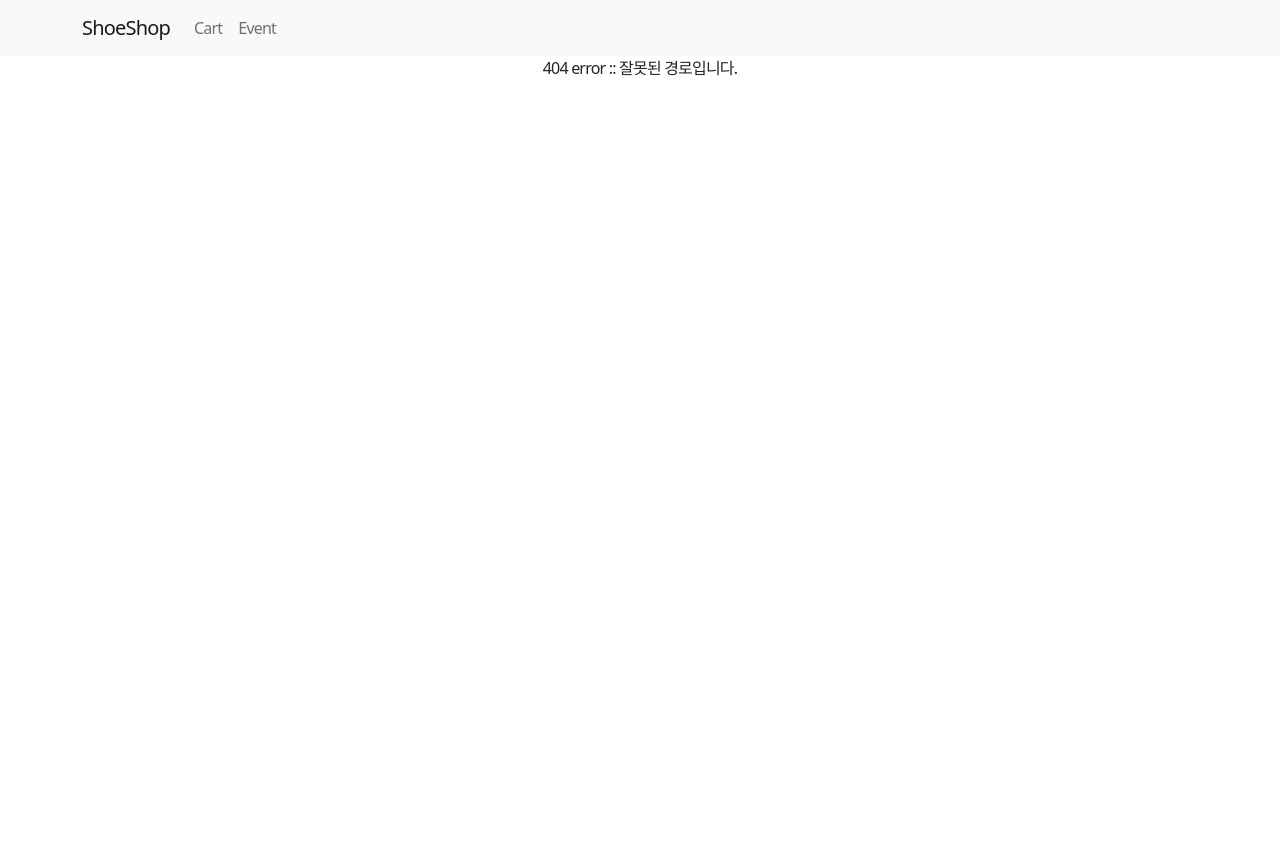
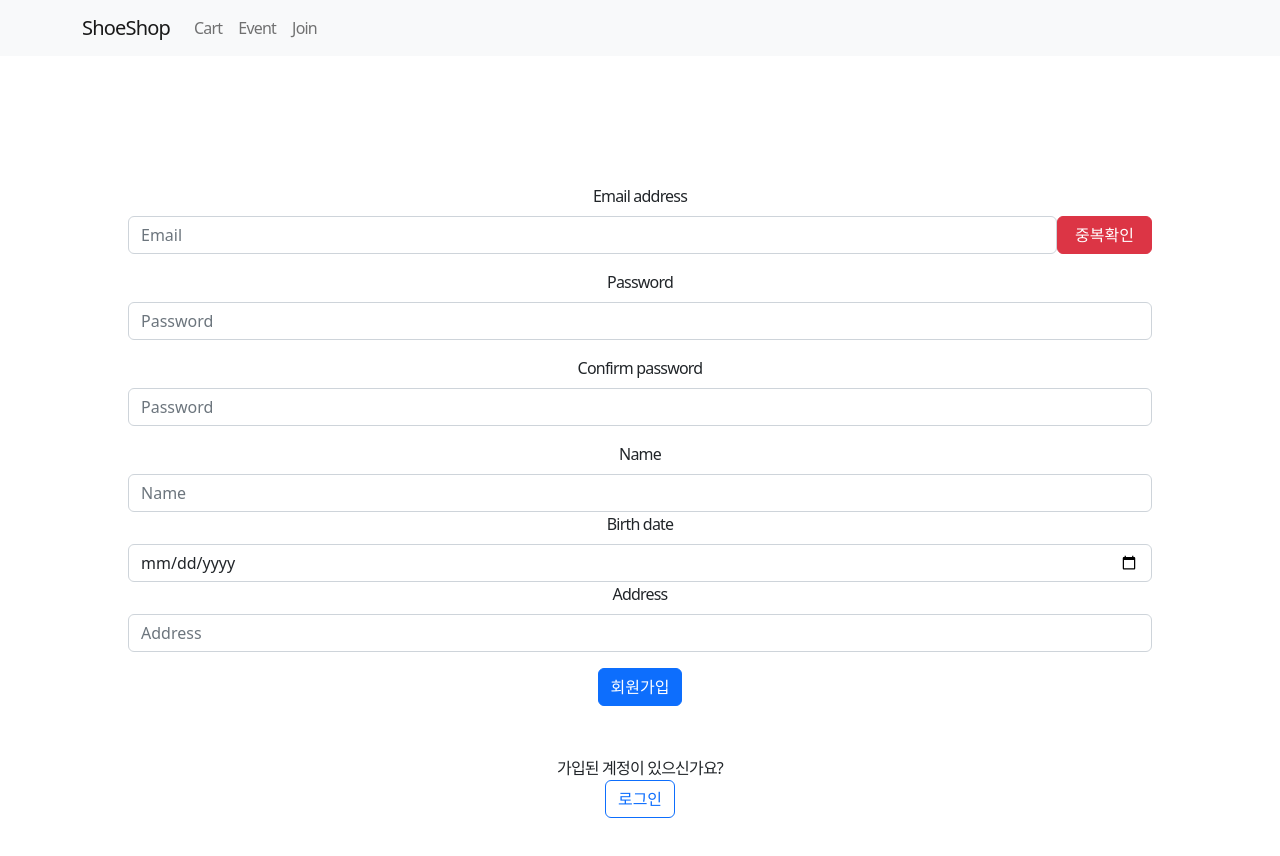
Before and after one commit to lje1343/REACT_STUDY, a React (Create React App) app: page /join in a window 1280 px wide. Before the commit this address had no page. Shown: the top 856 px of the page. Before the commit the page ends 800 px from the top, so only its background shows below. Built offline with nearby package versions, Linux system fonts and the light colour scheme.

Commit message:
feat: login/join/error component

```diff
--- a/src/App.js
+++ b/src/App.js
@@ -13,6 +13,9 @@ import ShoesFnc from "./routes/main/Main.js";
 import Event from "./routes/event/Event.js";
 import EventDetail from "./routes/event/EventDetail.js";
 import RecentlyViewed from "./routes/main/RecentlyViewed";
+import Error from "./routes/Error";
+import Login from "./routes/user/Login";
+import Join from "./routes/user/Join";
 
 export let Context1 = createContext();
 
@@ -72,6 +75,14 @@ function App() {
               }}
             >
               Event
+            </Nav.Link>
+            {/* 임시 */}
+            <Nav.Link
+              onClick={() => {
+                navigate("/join");
+              }}
+            >
+              Join
             </Nav.Link>
           </Nav>
         </Container>
@@ -181,7 +192,11 @@ function App() {
           />
         </Route>
 
-        <Route path="*" element={<div>404 error :: 잘못된 경로입니다.</div>} />
+        {/* Join || Logout */}
+        <Route path="/join" element={<Join></Join>} />
+        <Route path="/login" element={<Login></Login>} />
+        <Route path="/logout" element={<Login></Login>} />
+        <Route path="*" element={<Error></Error>} />
       </Routes>
     </div>
   );
--- /dev/null
+++ b/src/routes/Error.js
@@ -0,0 +1,30 @@
+import errorImg from "../img/error.avif";
+import { Button } from "react-bootstrap";
+import { useNavigate } from "react-router-dom";
+
+const Error = () => {
+  let navigate = useNavigate();
+
+  return (
+    <>
+      <div
+        className="main-bg mainParent"
+        style={{
+          backgroundImage: "url(" + errorImg + ")",
+          width: "50%",
+          margin: "10%",
+        }}
+      ></div>
+      <Button
+        variant="outline-primary"
+        onClick={() => {
+          navigate(-1);
+        }}
+      >
+        뒤로가기
+      </Button>
+    </>
+  );
+};
+
+export default Error;
--- /dev/null
+++ b/src/routes/user/Join.js
@@ -0,0 +1,72 @@
+import { Button, Col, Form } from "react-bootstrap";
+import { useNavigate } from "react-router-dom";
+
+const Join = () => {
+  let navigate = useNavigate();
+  return (
+    <div style={{ margin: "10%" }}>
+      <Form>
+        <Form.Label>Email address</Form.Label>
+        <Form.Group
+          className="mb-3"
+          controlId="formGroupEmail"
+          style={{ display: "flex" }}
+        >
+          <Form.Control type="email" placeholder="Email" />
+
+          <Button
+            variant="danger"
+            style={{ flexBasis: "10%" }}
+            onClick={() => {}}
+          >
+            중복확인
+          </Button>
+        </Form.Group>
+
+        <Form.Group className="mb-3" controlId="formGroupPassword">
+          <Form.Label>Password</Form.Label>
+          <Form.Control type="password" placeholder="Password" />
+        </Form.Group>
+
+        <Form.Group className="mb-3" controlId="formGroupPassword">
+          <Form.Label>Confirm password</Form.Label>
+          <Form.Control type="password" placeholder="Password" />
+        </Form.Group>
+
+        <Form.Group as={Col} controlId="formGridEmail">
+          <Form.Label>Name</Form.Label>
+          <Form.Control type="email" placeholder="Name" />
+        </Form.Group>
+
+        <Form.Group as={Col} controlId="formGridEmail">
+          <Form.Label>Birth date</Form.Label>
+          <Form.Control type="date" placeholder="Birth date" />
+        </Form.Group>
+
+        <Form.Group className="mb-3" controlId="formGridAddress1">
+          <Form.Label>Address</Form.Label>
+          <Form.Control placeholder="Address" />
+        </Form.Group>
+
+        <Button
+          variant="primary"
+          type="submit"
+          style={{ marginBottom: "50px" }}
+        >
+          회원가입
+        </Button>
+        <div>가입된 계정이 있으신가요?</div>
+        <Button
+          variant="outline-primary"
+          onClick={() => {
+            navigate("/login");
+          }}
+        >
+          로그인
+        </Button>
+      </Form>
+    </div>
+  );
+};
+
+export default Join;
--- /dev/null
+++ b/src/routes/user/Login.js
@@ -0,0 +1,40 @@
+import { Button, Col, Form } from "react-bootstrap";
+import { useNavigate } from "react-router-dom";
+
+const Login = () => {
+  let navigate = useNavigate();
+  return (
+    <div style={{ margin: "10%" }}>
+      <Form>
+        <Form.Group className="mb-3" controlId="formGroupEmail">
+          <Form.Label>Email address</Form.Label>
+          <Form.Control type="email" placeholder="Email" />
+        </Form.Group>
+
+        <Form.Group className="mb-3" controlId="formGroupPassword">
+          <Form.Label>Password</Form.Label>
+          <Form.Control type="password" placeholder="Password" />
+        </Form.Group>
+
+        <Button
+          variant="primary"
+          type="submit"
+          style={{ marginBottom: "50px" }}
+        >
+          로그인
+        </Button>
+        <div>가입된 계정이 없으신가요?</div>
+        <Button
+          variant="outline-primary"
+          onClick={() => {
+            navigate("/join");
+          }}
+        >
+          회원가입
+        </Button>
+      </Form>
+    </div>
+  );
+};
+
+export default Login;
```
Also changed, not shown: src/img/error.avif (added).
